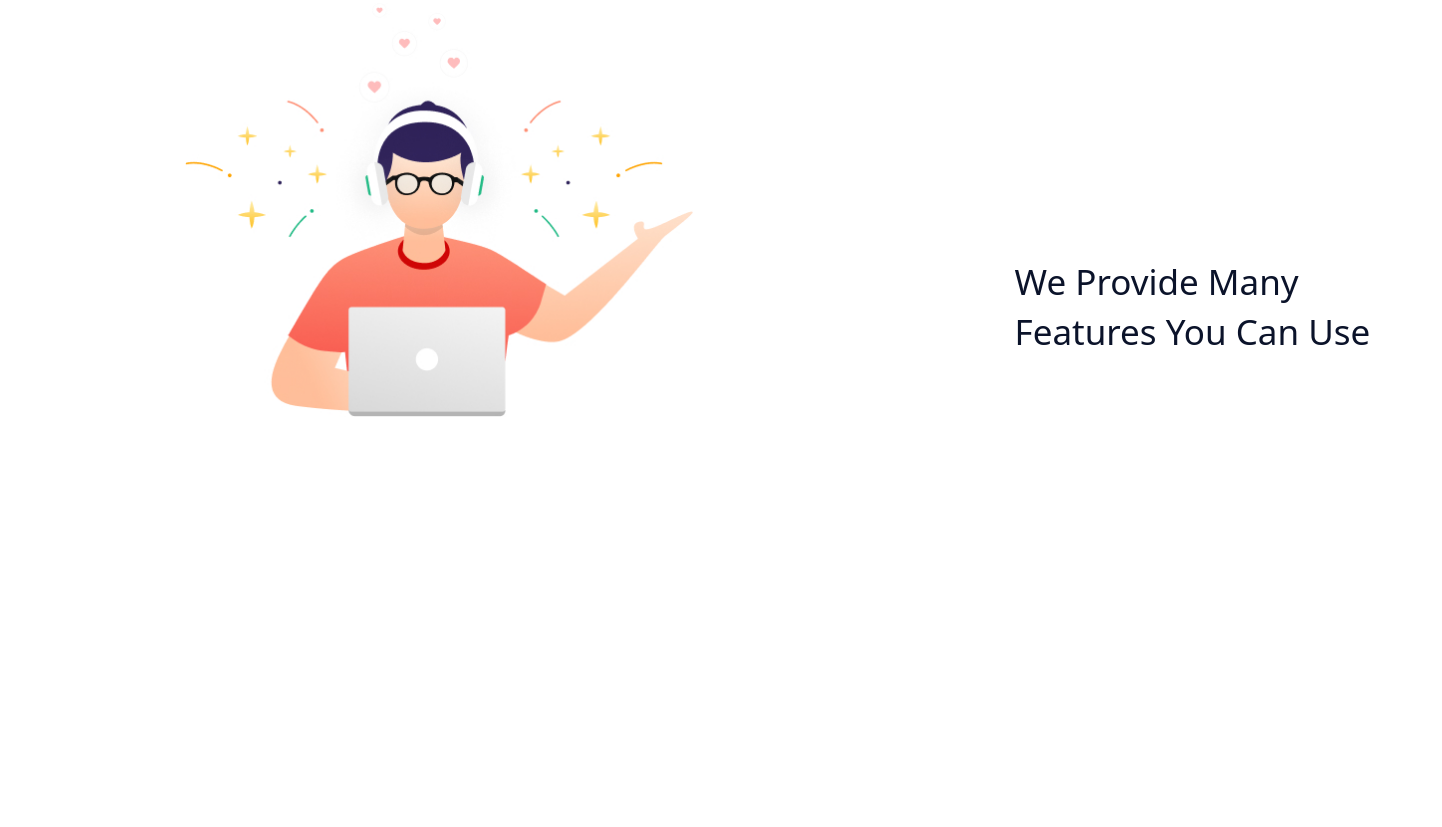
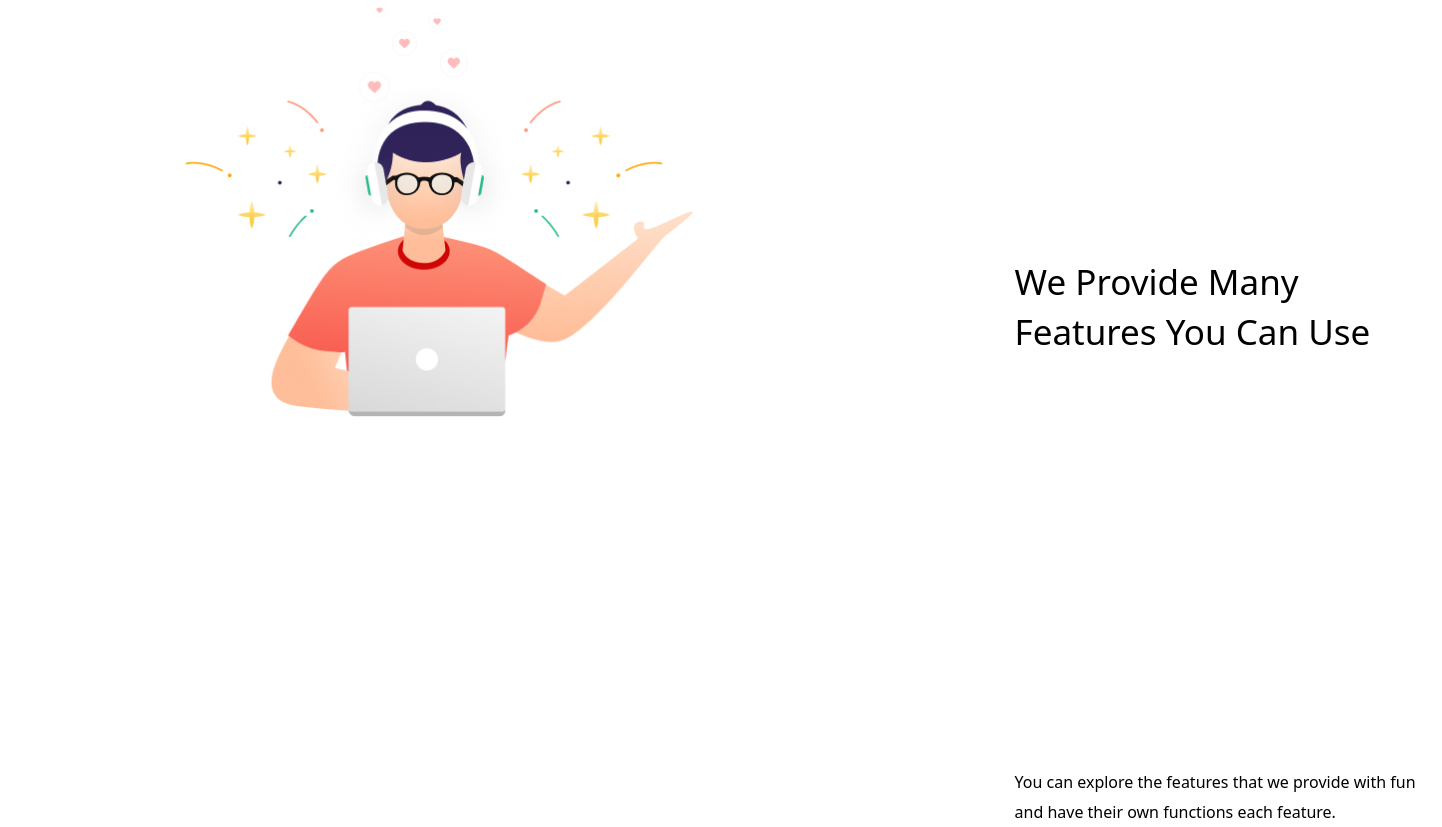
Before and after one commit to MANIZABAYO-Elie/15-10-Freebies-landing-page, a website: page public/index.html in a window 1280 px wide. Shown: the part 1162-1989 px from the top of the page, 1442 px wide, since content can reach past the window. Before the commit the page ends 1579 px from the top, so only its background shows below. Drawn offline with Linux system fonts and the light colour scheme.

Commit message:
file committed

```diff
--- a/public/index.html
+++ b/public/index.html
@@ -138,9 +138,13 @@
     <div class="flex">
         <img src="../images/Illustration 2.jpg" class="w-[508.12px] h-[414.71px] mt-[95.83px] ml-[184.52px]">
         <div class="block ml-[321.91px]">
-            <p class="text-[#0B132A] w-[383.41px] h-[100px] mt-[350px] font-Rubik font-[500px] text-[35px]
+            <h1 class=" w-[383.41px] h-[100px] mt-[350px] font-Rubik font-[500px] text-[35px] text-black
             leading-[50px]
-            ">We Provide Many Features You Can Use</p>
+            ">We Provide Many Features You Can Use</h1>
+            <p class="w-[427.88px] h-[60px] top: 1134.55px; mt-[410px] font-Rubik font-[400px] text-[16px]  leading-[30px]
+          ">You can explore the features that we provide with fun and
+                 have their own functions each feature.
+            </p>
 
         </div>
 
```
Also changed, not shown: src/style.css.
